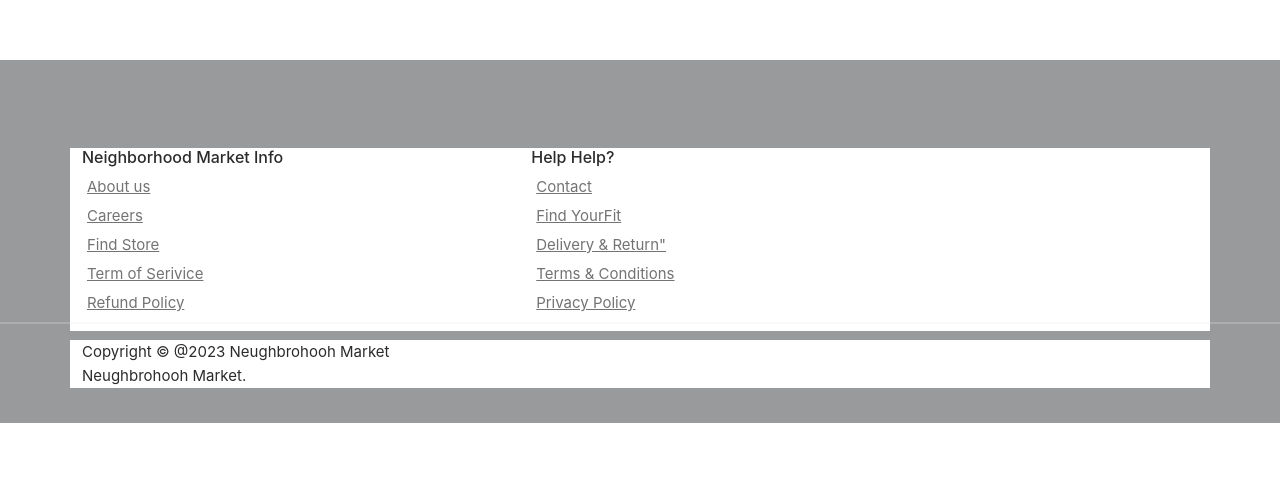
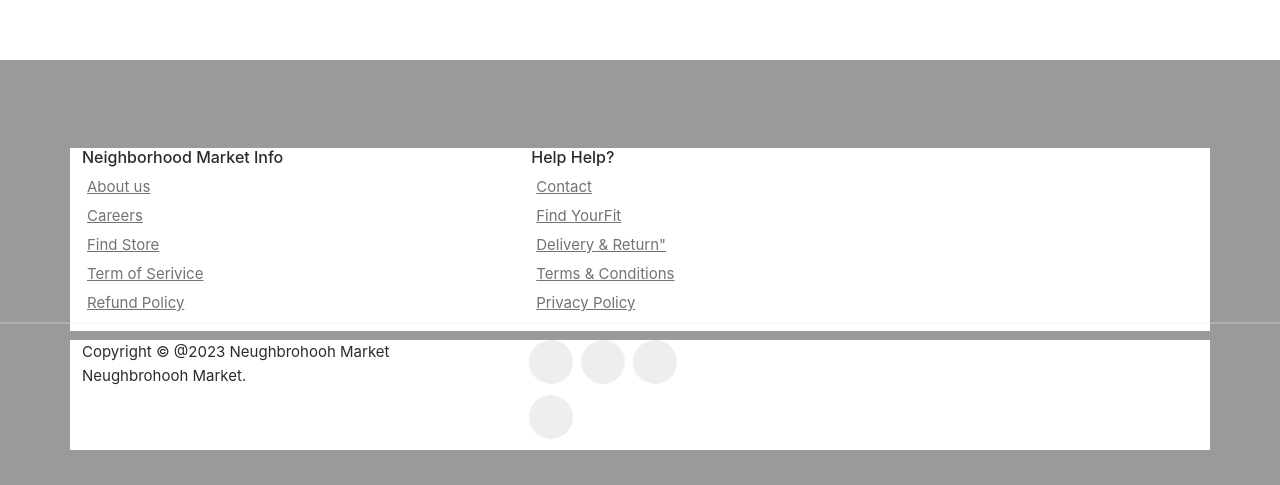
Before and after one commit to Darklove12/Team_Youth_Developer, a React (Vite) app: page / in a window 1280 px wide. Shown: the part 1854-2339 px from the top of the page. Before the commit the page ends 2277 px from the top, so only its background shows below. Built offline with nearby package versions, Linux system fonts and the light colour scheme.

Commit message:
fixed social med icons

```diff
--- a/src/components/Footer.jsx
+++ b/src/components/Footer.jsx
@@ -50,7 +50,12 @@ function footer() {
           </div>
 
           <div class="col-md-4 col-sm-6 col-xs-12">
-
+            <ul class="social-icons">
+              <li><a class="facebook" href="https://www.facebook.com"><i class="bi bi-facebook"></i></a></li>
+              <li><a class="twitter" href="https://help.twitter.com"><i class="bi bi-twitter"></i></a></li>
+              <li><a class="dribbble" href="https://dribbble.com/"><i class="bi bi-dribbble"></i></a></li>
+              <li><a class="linkedin" href="https://www.linkedin.com"><i class="bi bi-linkedin"></i></a></li>
+            </ul>
           </div>
         </div>
       </div>
```
